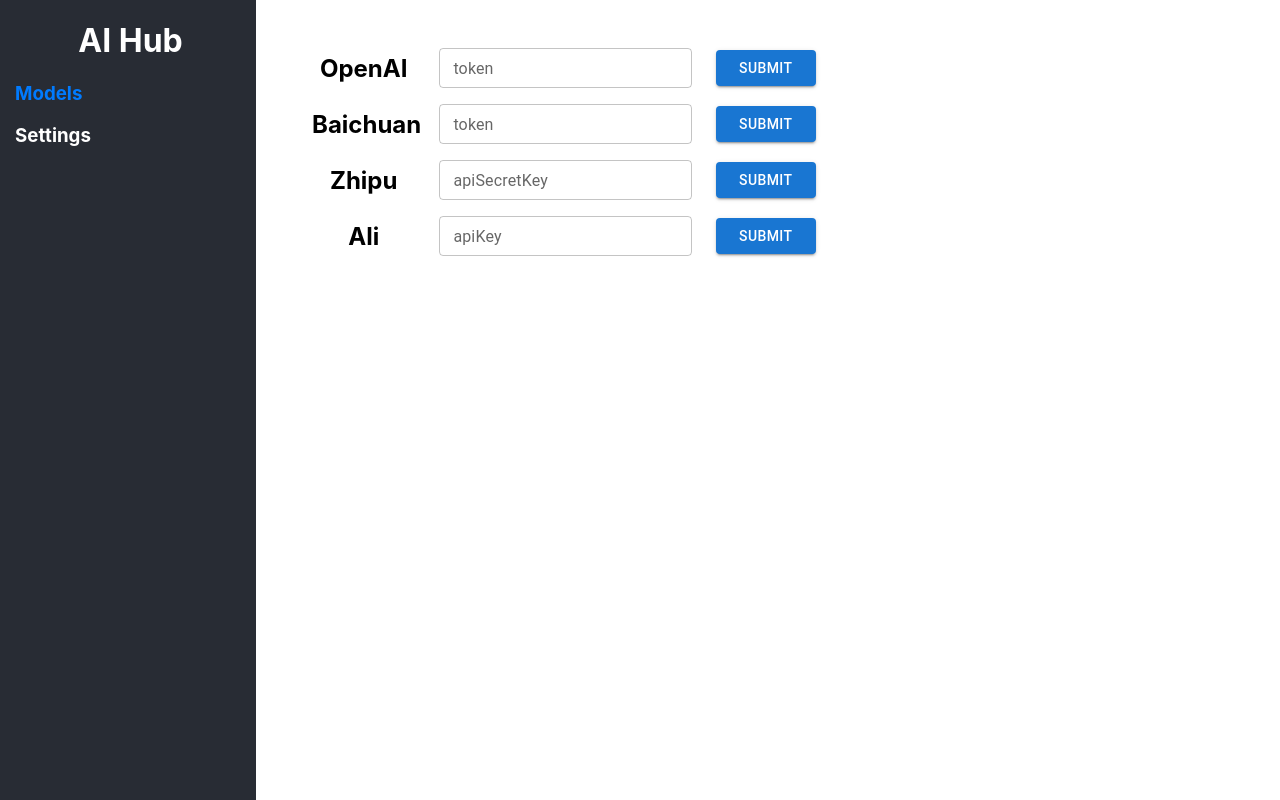
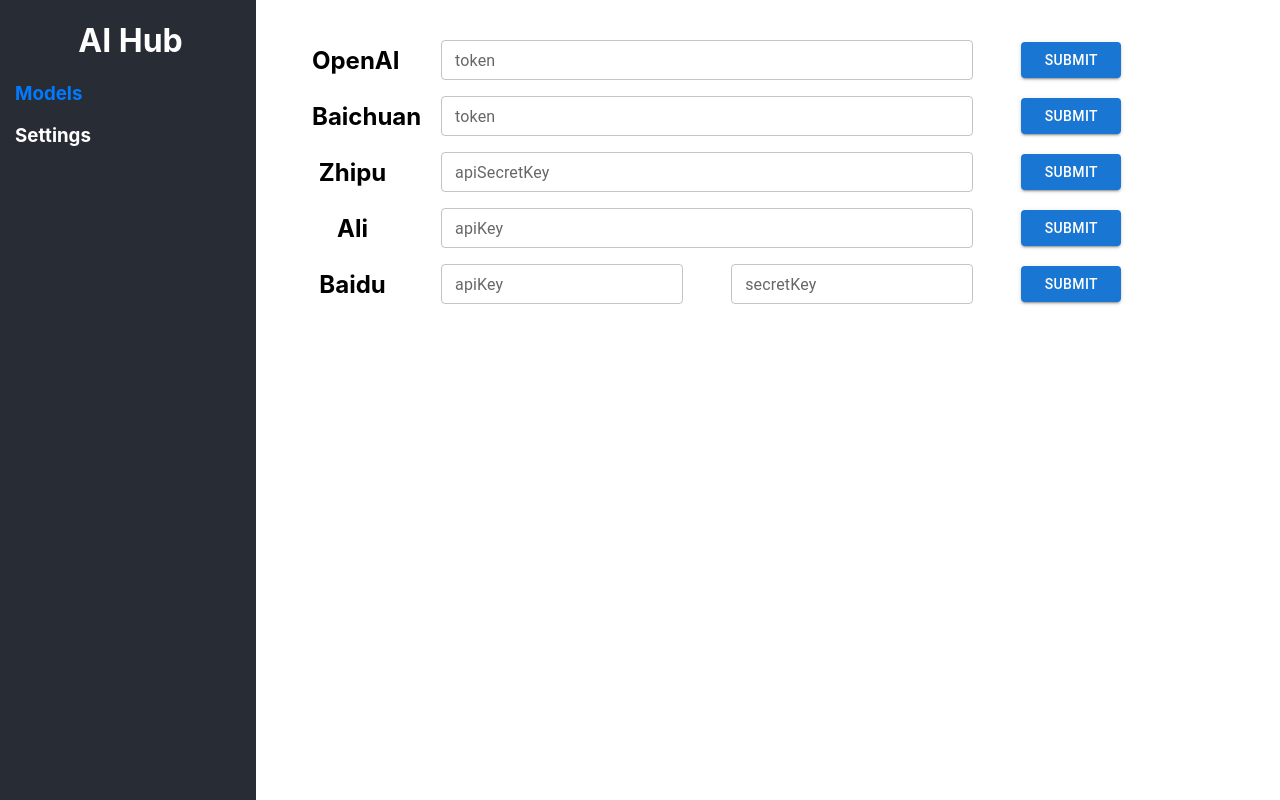
Before and after one commit to xielong/ai-hub, a React (Create React App) app in the folder ai-hub-fe/: page /settings in a window 1280 px wide. Built offline with nearby package versions, Linux system fonts and the light colour scheme.

Commit message:
Complete multi-provider credential settings feature

```diff
--- a/ai-hub-fe/src/Chat.js
+++ b/ai-hub-fe/src/Chat.js
@@ -12,9 +12,10 @@
     const [input, setInput] = useState('');
     const [selectedModels, setSelectedModels] = useState({
         'OpenAI/gpt-3.5-turbo': true,
+        'Baidu/ERNIE-Bot-turbo': true,
+        'Ali/qwen-turbo': true,
         'Baichuan/Baichuan2-Turbo': true,
         'Zhipu/chatGLM_turbo': true,
-        'Ali/qwen-turbo': true,
     });
 
     const colorClasses = ['message-blue', 'message-green', 'message-coral', 'message-yellow'];
--- a/ai-hub-fe/src/Settings.js
+++ b/ai-hub-fe/src/Settings.js
@@ -1,4 +1,4 @@
-import React from 'react';
+import React, {useState} from 'react';
 import Box from '@mui/material/Box';
 import TextField from '@mui/material/TextField';
 import './Settings.css';
@@ -10,14 +10,55 @@
 function Settings() {
 
     const models = [
-        {name: 'OpenAI', credentials: ['token']},
-        {name: 'Baichuan', credentials: ['token']},
-        {name: 'Zhipu', credentials: ['apiSecretKey']},
-        {name: 'Ali', credentials: ['apiKey']},
+        {provider: 'OpenAI', credentials: ['token']},
+        {provider: 'Baichuan', credentials: ['token']},
+        {provider: 'Zhipu', credentials: ['apiSecretKey']},
+        {provider: 'Ali', credentials: ['apiKey']},
+        {provider: 'Baidu', credentials: ['apiKey', 'secretKey']},
     ];
 
     const selectedModels = {/* ... */};
     const handleModelChange = {/* ... */};
+
+    const [credentials, setCredentials] = useState({});
+
+    const handleCredentialChange = (modelName, credential, value) => {
+        setCredentials({
+            ...credentials,
+            [modelName]: {
+                ...credentials[modelName],
+                [credential]: value
+            }
+        });
+    };
+
+    const handleSubmit = (provider, e) => {
+        e.preventDefault();
+
+        const requestBody = Object.entries(credentials).map(([model, creds]) => {
+            return Object.entries(creds).map(([key, value]) => {
+                return {key, value};
+            });
+        }).flat();
+
+        fetch(`/api/v1/credentials/${provider}`, {
+            method: 'POST',
+            headers: {'Content-Type': 'application/json'},
+            body: JSON.stringify(requestBody)
+        })
+            .then(response => {
+                if (!response.ok) {
+                    throw new Error(`HTTP error! Status: ${response.status}`);
+                }
+                return response.json();
+            })
+            .then(data => {
+                console.log('Credentials saved successfully', data);
+            })
+            .catch(error => {
+                console.error('Error updating credentials:', error);
+            });
+    };
 
     return (
         <div className="settings-container">
@@ -25,30 +66,39 @@
             <Box
                 component="form"
                 sx={{
-                    '& .MuiTextField-root': {m: 1, width: '25ch'},
                     marginTop: '40px',
-                    marginLeft: '40px'
+                    marginLeft: '40px',
+                    '& .MuiGrid-item': {
+                        marginBottom: '16px', // 设置每个 Grid 项目的底部边距
+                    }
                 }}
                 noValidate
                 autoComplete="off"
             >
                 {models.map((model, index) => (
-                    <Grid container key={index} alignItems="center" spacing={2}>
-                        <Grid item xs={3}>
-                            <h2 style={{margin: 0, paddingLeft: '16px'}}>{model.name}</h2>
+                    <Grid container key={index} alignItems="center" spacing={6}>
+                        {/* 模型名称 */}
+                        <Grid item xs={12} sm={2}>
+                            <h2 style={{margin: 0, paddingLeft: '16px'}}>{model.provider}</h2>
                         </Grid>
+
+                        {/* 凭证输入框 */}
                         {model.credentials.map((cred, credIndex) => (
-                            <Grid item key={credIndex}>
+                            <Grid item xs={12} sm={model.credentials.length > 1 ? 4 : 8} key={credIndex}>
                                 <TextField
                                     label={cred}
                                     type="password"
-                                    autoComplete="current-password"
                                     size="small"
+                                    fullWidth
+                                    value={credentials[model.provider]?.[cred] || ''}
+                                    onChange={(e) => handleCredentialChange(model.provider, cred, e.target.value)}
                                 />
                             </Grid>
                         ))}
-                        <Grid item>
-                            <Button variant="contained">Submit</Button>
+
+                        {/* 提交按钮 */}
+                        <Grid item xs={12} sm={1}>
+                            <Button variant="contained" onClick={(e) => handleSubmit(model.provider, e)}>Submit</Button>
                         </Grid>
                     </Grid>
                 ))}
```
Also changed, not shown: 1 other file (tests, documents, lock files or other folders).
